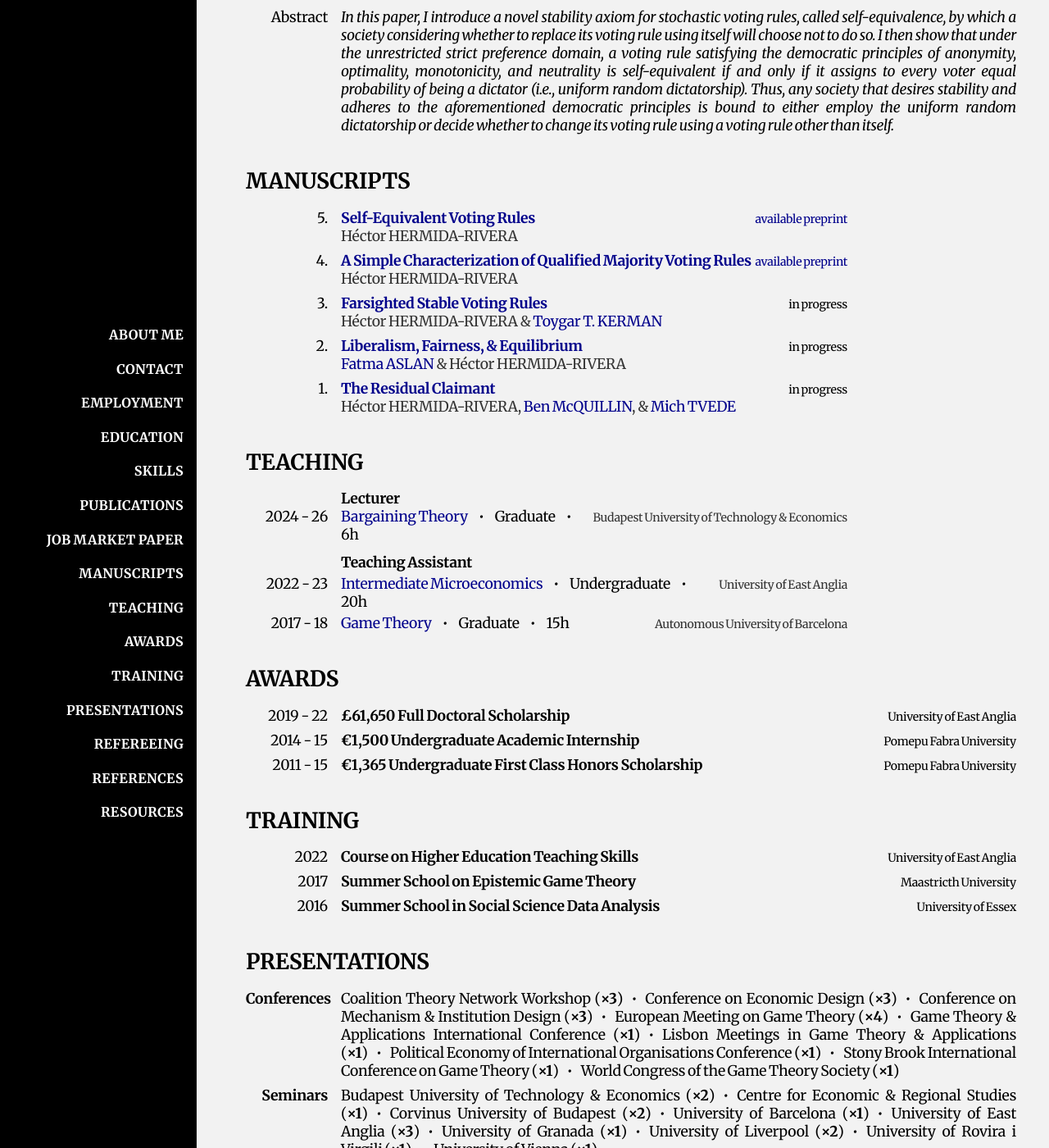
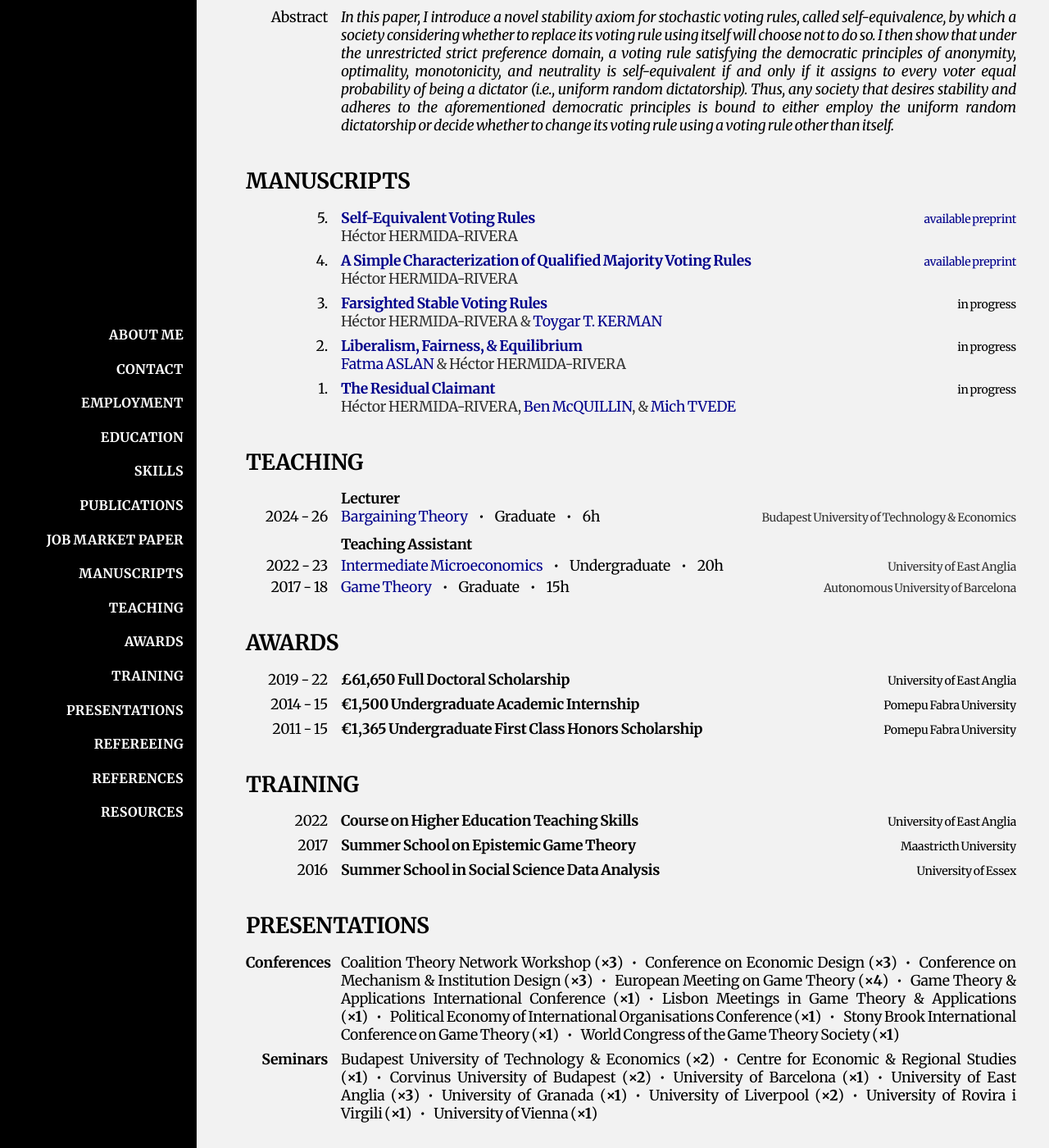
Before and after one commit to HectorHermidaRivera/hectorhermidarivera.github.io, a Jekyll site: the page built from index.md, in a window 1280 px wide and 1400 px high, scrolled down 1534 px. Shown: the whole window at 82% size. Built offline with Jekyll 4.4.1, drawn with Linux system fonts in a browser that asks for light colours; a style sheet for code colours, icons or effects is not loaded.

Commit message:
Update style.css

```diff
--- a/assets/css/style.css
+++ b/assets/css/style.css
@@ -125,7 +125,7 @@ body {
   display: flex;
   justify-content: space-between;
   align-items: baseline;
-  width: 75%;
+  width: 100%;
   white-space: nowrap;
 }
 
@@ -175,7 +175,7 @@ body {
   display: flex;
   justify-content: space-between;
   align-items: baseline;
-  width: 75%;
+  width: 100%;
 }
 
 /* left part: course name */
```
